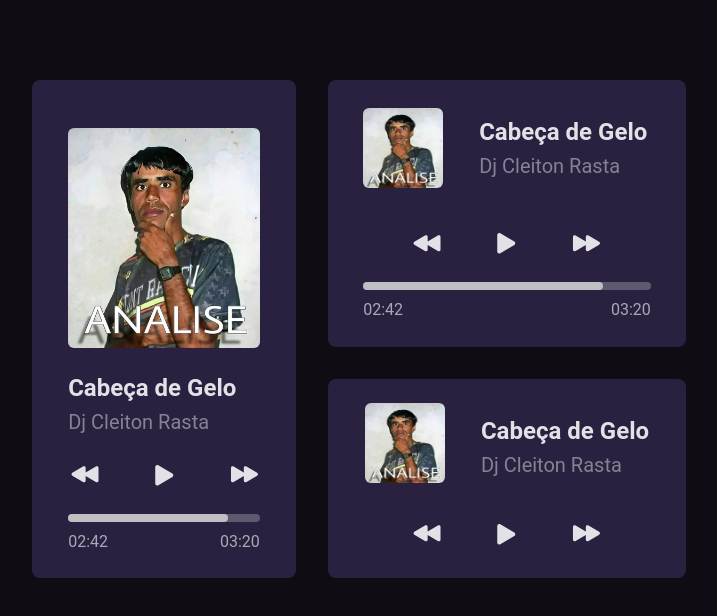
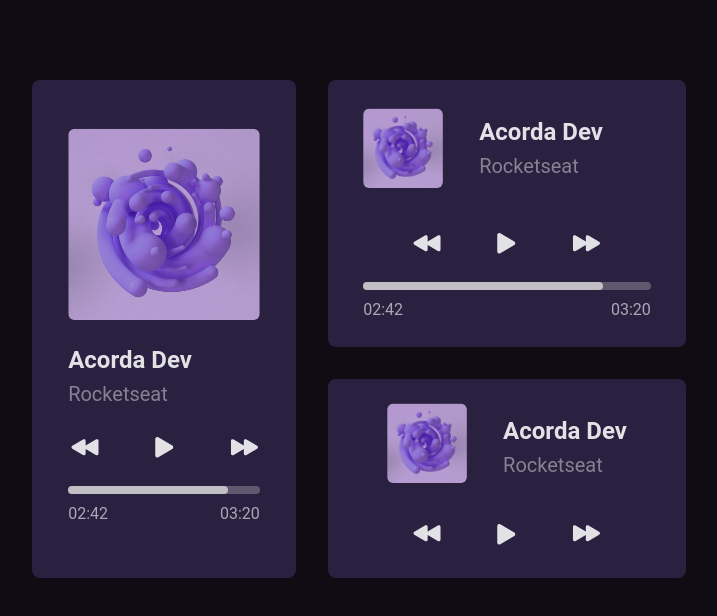
Before and after one commit to Antonio-Ramon/vue-music-player, a Vue app: page / in a window 1280 px wide. Shown: the top 616 px of the page, without its empty margins (281-998 px from the left). Built offline with nearby package versions, Linux system fonts and the light colour scheme.

Commit message:
images updated

```diff
--- a/src/components/FirstCard.vue
+++ b/src/components/FirstCard.vue
@@ -8,7 +8,7 @@
     class="flex flex-row w-first-card-width h-first-card-height bg-card-background rounded-lg"
   >
     <div class="w-48 mt-12 mx-9">
-      <img class="rounded-md" src="../assets/images/cleiton-bg.jpg" alt="" />
+      <img class="rounded-md" src="../assets/images/bg-first-card.png" alt="" />
       <TitleSubtitle />
       <ControlButtons />
       <div class="flex flex-col justify-center items-start p-0 mt-7">
--- a/src/components/SecondCard.vue
+++ b/src/components/SecondCard.vue
@@ -11,7 +11,7 @@
       <div class="flex flex-row items-center gap-9">
         <img
           class="w-20 h-20 rounded-md"
-          src="../assets/images/cleiton-bg.jpg"
+          src="../assets/images/bg-second-card.png"
           alt=""
         />
         <TitleSubtitle class="flex flex-col items-start mb-6" />
--- a/src/components/ThirdCard.vue
+++ b/src/components/ThirdCard.vue
@@ -11,7 +11,7 @@
       <div class="flex flex-row items-center gap-9">
         <img
           class="w-20 h-20 rounded-md"
-          src="../assets/images/cleiton-bg.jpg"
+          src="../assets/images/bg-second-card.png"
           alt=""
         />
         <TitleSubtitle class="flex flex-col items-start mb-4" />
--- a/src/components/TitleSubtitle.vue
+++ b/src/components/TitleSubtitle.vue
@@ -1,10 +1,10 @@
 <template>
   <div>
     <p class="mt-7 mb-2 leading-6 text-2xl font-bold text-font-primary">
-      Cabeça de Gelo
+      Acorda Dev
     </p>
     <p class="text-xl font-normal text-font-primary text-opacity-50">
-      Dj Cleiton Rasta
+      Rocketseat
     </p>
   </div>
 </template>
```
